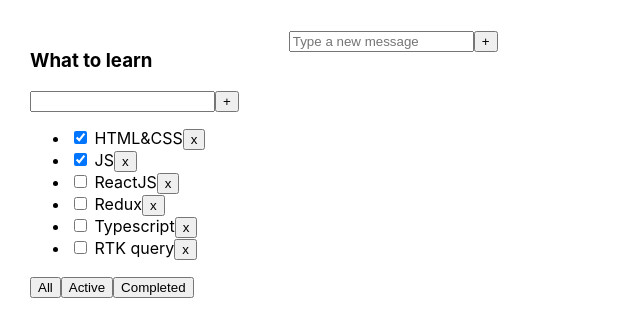
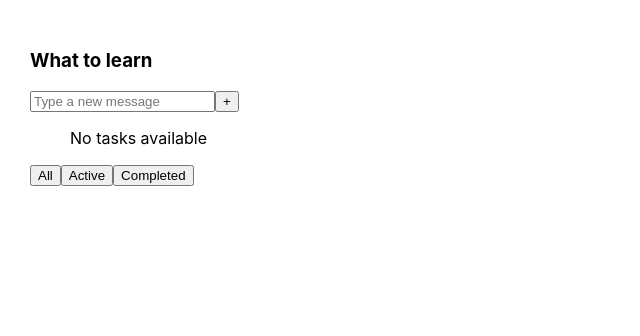
Before and after one commit to TatsianaKedrova/todolist-homework_project, a React (Vite) app: page / in a window 1280 px wide. Shown: the top 336 px of the page, without its empty margins (0-640 px from the left). Built offline with nearby package versions, Linux system fonts and the light colour scheme.

Commit message:
changed addTask function to add the object; used FullInput comp inside TodolistItem; created new TaskItem comp; modified TodolistItem comp

```diff
--- a/src/App.tsx
+++ b/src/App.tsx
@@ -1,26 +1,19 @@
 import { useCallback, useMemo, useState } from "react";
 import "./App.css";
 import { Task, TodolistItem } from "./components/TodolistItem";
-import { FullInput } from "./components/FullInput";
 
 export type FilterValues = "all" | "active" | "completed";
 
 export const App = () => {
   const [filter, setFilter] = useState<FilterValues>("all");
-  const [tasks, setTasks] = useState<Task[]>([
-    { id: 1, title: "HTML&CSS", isDone: true },
-    { id: 2, title: "JS", isDone: true },
-    { id: 3, title: "ReactJS", isDone: false },
-    { id: 4, title: "Redux", isDone: false },
-    { id: 5, title: "Typescript", isDone: false },
-    { id: 6, title: "RTK query", isDone: false },
-  ]);
-  const [messages, setMessages] = useState<string[]>([]);
-  const addNewMessage = (message: string) => {
-    if (!message.trim()) return;
-    setMessages((prev) => [...prev, message.trim()]);
+  const [tasks, setTasks] = useState<Task[]>([]);
+  const addNewTask = (taskTitle: string) => {
+    if (!taskTitle.trim()) return;
+    setTasks((prev) => [
+      ...prev,
+      { id: crypto.randomUUID(), title: taskTitle.trim(), isDone: false },
+    ]);
   };
-
   const filteredTasks = useMemo(() => {
     switch (filter) {
       case "active":
@@ -32,7 +25,7 @@
     }
   }, [tasks, filter]);
 
-  const deleteTaskFunc = useCallback((taskId: number) => {
+  const deleteTaskFunc = useCallback((taskId: string) => {
     setTasks((prevTasks) => prevTasks.filter((t) => t.id !== taskId));
   }, []);
   const changeFilter = useCallback(
@@ -48,8 +41,8 @@
         tasks={filteredTasks}
         deleteTask={deleteTaskFunc}
         changeFilter={changeFilter}
+        addNewTask={addNewTask}
       />
-      <FullInput addNewMessage={addNewMessage} messages={messages} />
     </div>
   );
 };
--- a/src/components/FullInput.tsx
+++ b/src/components/FullInput.tsx
@@ -1,22 +1,29 @@
 import { useState } from "react";
+import { Task } from "./TodolistItem";
+import TaskItem from "./TaskItem";
 
 type FullInputProps = {
-  messages: string[];
-  addNewMessage: (message: string) => void;
+  tasks: Task[];
+  addNewTask: (taskTile: string) => void;
+  deleteTask: (taskId: string) => void;
 };
 
-export const FullInput = ({ messages, addNewMessage }: FullInputProps) => {
+export const FullInput = ({
+  tasks,
+  addNewTask,
+  deleteTask,
+}: FullInputProps) => {
   let [title, setTitle] = useState<string>("");
   const handleInputChange = (e: React.ChangeEvent<HTMLInputElement>) => {
     setTitle(e.currentTarget.value);
   };
-  const handleAddMessage = () => {
-    addNewMessage(title);
+  const handleAddTask = () => {
+    addNewTask(title);
     setTitle("");
   };
   const handleKeyDown = (event: React.KeyboardEvent<HTMLInputElement>) => {
     if (event.key === "Enter") {
-      addNewMessage(title); // Trigger the send action
+      addNewTask(title);
       setTitle("");
     }
   };
@@ -30,11 +37,15 @@
         onChange={handleInputChange}
         onKeyDown={handleKeyDown}
       />
-      <button onClick={handleAddMessage}>+</button>
+      <button onClick={handleAddTask}>+</button>
       <ul>
-        {messages.map((message, index) => (
-          <li key={index}>{message}</li>
-        ))}
+        {tasks.length === 0 ? (
+          <p>No tasks available</p>
+        ) : (
+          tasks.map((task) => (
+            <TaskItem key={task.id} task={task} deleteTask={deleteTask} />
+          ))
+        )}
       </ul>
     </div>
   );
--- a/src/components/TaskItem.tsx
+++ b/src/components/TaskItem.tsx
@@ -3,7 +3,7 @@
 
 type TaskItemProps = {
   task: Task;
-  deleteTask: (taskId: number) => void;
+  deleteTask: (taskId: string) => void;
 };
 
 const TaskItem = ({ task, deleteTask }: TaskItemProps) => {
--- a/src/components/TodolistItem.tsx
+++ b/src/components/TodolistItem.tsx
@@ -1,18 +1,19 @@
 import { FilterValues } from "../App";
 import { Button } from "./Button";
-import TaskItem from "./TaskItem";
+import { FullInput } from "./FullInput";
 
 export type TodolistItemProps = {
   title: string;
   tasks: Task[];
   date?: string;
-  deleteTask: (taskId: number) => void;
+  deleteTask: (taskId: string) => void;
   changeFilter: (filter: FilterValues) => void;
+  addNewTask: (taskTitle: string) => void;
 };
 export type Task = {
   title: string;
   isDone: boolean;
-  id: number;
+  id: string;
 };
 
 export const TodolistItem = ({
@@ -21,23 +22,18 @@
   date,
   deleteTask,
   changeFilter,
+  addNewTask,
 }: TodolistItemProps) => {
   return (
     <div>
       <h3>{title}</h3>
       <div>
-        <input />
-        <button>+</button>
+        <FullInput
+          addNewTask={addNewTask}
+          tasks={tasks}
+          deleteTask={deleteTask}
+        />
       </div>
-      {tasks.length === 0 ? (
-        <p>No tasks available</p>
-      ) : (
-        <ul>
-          {tasks.map((task) => (
-            <TaskItem key={task.id} task={task} deleteTask={deleteTask} />
-          ))}
-        </ul>
-      )}
       <div>
         <Button title={"All"} actionOnClick={() => changeFilter("all")} />
         <Button title={"Active"} actionOnClick={() => changeFilter("active")} />
```
